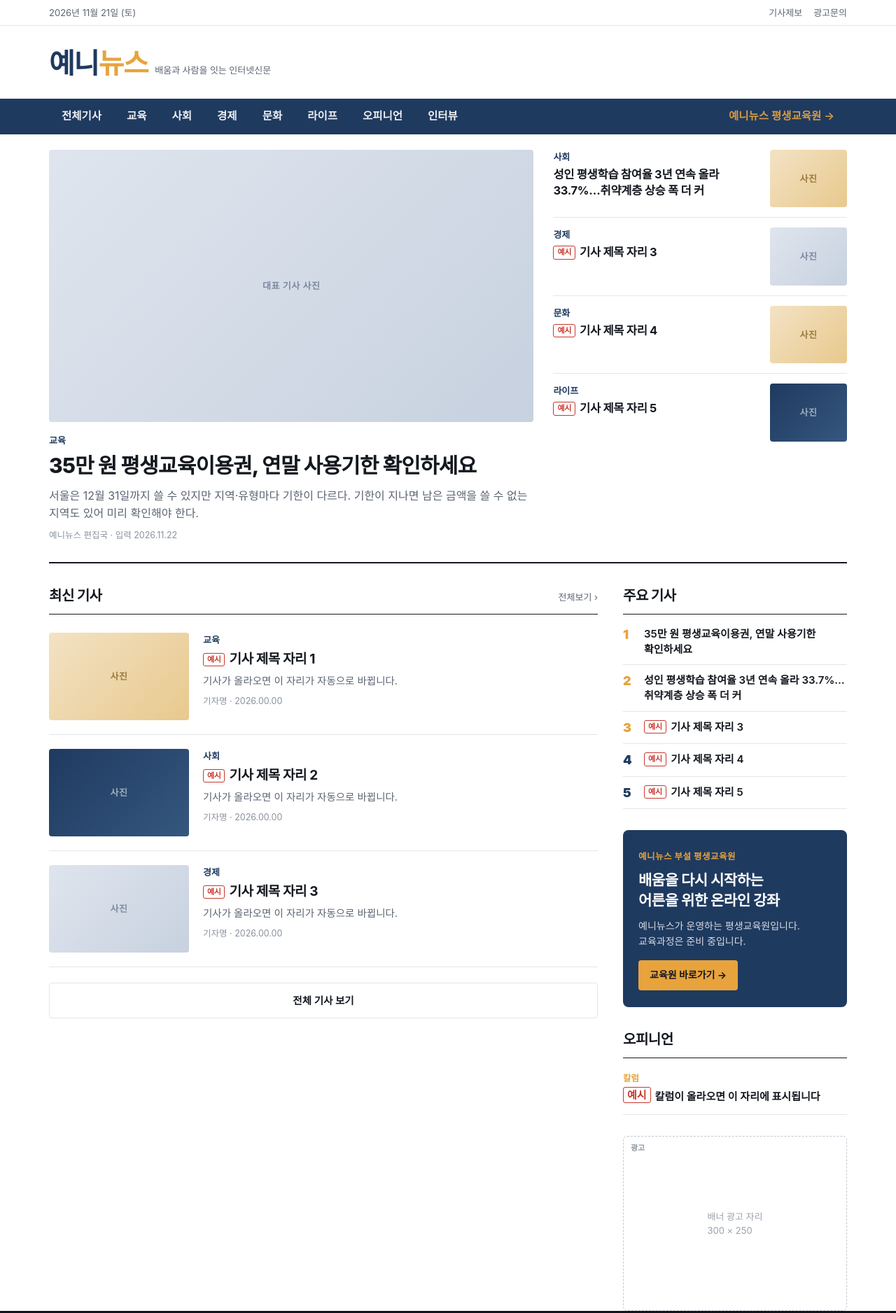
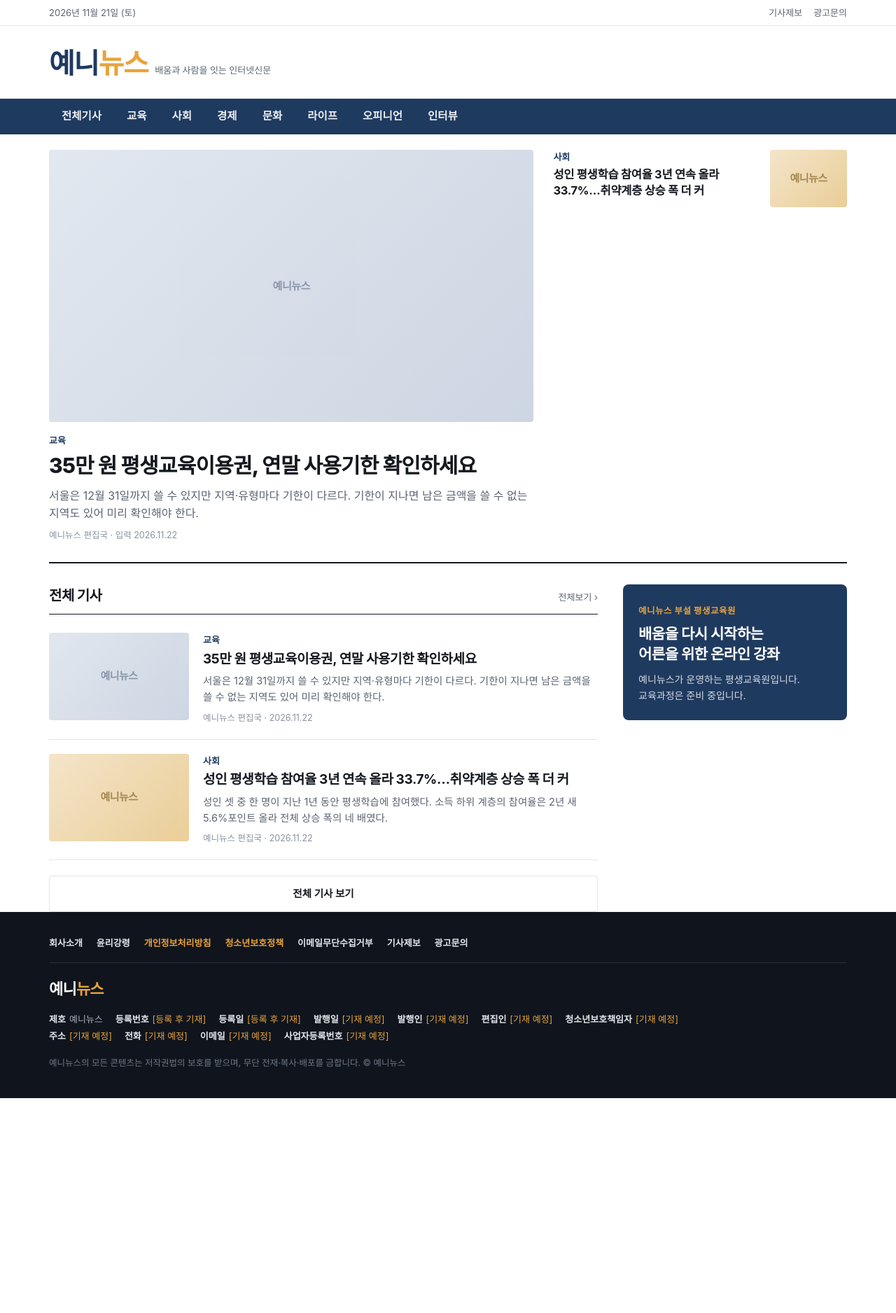
Before and after one commit to yenyisme-cyber/YENYnews, a plain HTML site: page index.html in a window 1280 px wide. Shown: the top 1876 px of the page at 70% size. After the commit the page ends 1569 px from the top, so only its background shows below. Drawn offline with Linux system fonts and the light colour scheme; a web font is replaced by a local one.

Commit message:
첫 화면에서 예시 자리 제거, 실제 기사만 표시
Co-Authored-By: Claude Opus 5.5 <noreply@anthropic.com>
Claude-Session: https://claude.ai/code/session_01C2Dd5K8kYjTRECc1q313wn

```diff
--- a/assets/style.css
+++ b/assets/style.css
@@ -174,3 +174,9 @@ footer{background:#10151d;color:#aab2bf;font-size:13px;padding:34px 0 40px}
   .related .feed a{grid-template-columns:1fr 100px}
   .page h1{font-size:24px}
 }
+
+.top.solo{grid-template-columns:1fr}
+.top.solo .lead{display:grid;grid-template-columns:1.2fr 1fr;gap:28px;align-items:center}
+.top.solo .lead .ph{grid-row:span 5}
+.ph{font-weight:900;letter-spacing:-.5px;font-size:15px;opacity:.9}
+@media (max-width:980px){.top.solo .lead{display:block}}
--- a/index.html
+++ b/index.html
@@ -30,44 +30,34 @@
   <div class="wrap">
     <a href="articles/index.html">전체기사</a>
     <a href="category/edu.html">교육</a><a href="category/society.html">사회</a><a href="category/economy.html">경제</a><a href="category/culture.html">문화</a><a href="category/life.html">라이프</a><a href="category/opinion.html">오피니언</a><a href="category/interview.html">인터뷰</a>
-    <a href="#" class="edu">예니뉴스 평생교육원 →</a>
   </div>
 </nav>
 
 <main class="wrap">
-
   <section class="top" style="margin-top:22px">
     <a href="articles/2026-11-22-voucher-deadline.html" class="lead">
-      <div class="ph">대표 기사 사진</div>
+      <div class="ph">예니뉴스</div>
       <div class="cat">교육</div>
       <h1 class="t">35만 원 평생교육이용권, 연말 사용기한 확인하세요</h1>
       <p>서울은 12월 31일까지 쓸 수 있지만 지역·유형마다 기한이 다르다. 기한이 지나면 남은 금액을 쓸 수 없는 지역도 있어 미리 확인해야 한다.</p>
       <div class="meta">예니뉴스 편집국 · 입력 2026.11.22</div>
     </a>
-    <div class="side-list"><a href="articles/2026-11-22-adult-learning-rate.html"><div><div class="cat">사회</div><h3 class="t">성인 평생학습 참여율 3년 연속 올라 33.7%…취약계층 상승 폭 더 커</h3></div><div class="ph c">사진</div></a><a href="#"><div><div class="cat">경제</div><h3 class="t"><span class="sample">예시</span>기사 제목 자리 3</h3></div><div class="ph">사진</div></a><a href="#"><div><div class="cat">문화</div><h3 class="t"><span class="sample">예시</span>기사 제목 자리 4</h3></div><div class="ph c">사진</div></a><a href="#"><div><div class="cat">라이프</div><h3 class="t"><span class="sample">예시</span>기사 제목 자리 5</h3></div><div class="ph b">사진</div></a></div>
+    <div class="side-list"><a href="articles/2026-11-22-adult-learning-rate.html"><div><div class="cat">사회</div><h3 class="t">성인 평생학습 참여율 3년 연속 올라 33.7%…취약계층 상승 폭 더 커</h3></div><div class="ph c">예니뉴스</div></a></div>
   </section>
   <div class="body">
     <section>
-      <div class="sec-h"><h2>최신 기사</h2><a href="articles/index.html">전체보기 ›</a></div>
-      <div class="feed"><a href="#"><div class="ph c">사진</div><div><div class="cat">교육</div><h3 class="t"><span class="sample">예시</span>기사 제목 자리 1</h3><p>기사가 올라오면 이 자리가 자동으로 바뀝니다.</p><div class="meta">기자명 · 2026.00.00</div></div></a><a href="#"><div class="ph b">사진</div><div><div class="cat">사회</div><h3 class="t"><span class="sample">예시</span>기사 제목 자리 2</h3><p>기사가 올라오면 이 자리가 자동으로 바뀝니다.</p><div class="meta">기자명 · 2026.00.00</div></div></a><a href="#"><div class="ph">사진</div><div><div class="cat">경제</div><h3 class="t"><span class="sample">예시</span>기사 제목 자리 3</h3><p>기사가 올라오면 이 자리가 자동으로 바뀝니다.</p><div class="meta">기자명 · 2026.00.00</div></div></a></div>
+      <div class="sec-h"><h2>전체 기사</h2><a href="articles/index.html">전체보기 ›</a></div>
+      <div class="feed"><a href="articles/2026-11-22-voucher-deadline.html"><div class="ph">예니뉴스</div><div><div class="cat">교육</div><h3 class="t">35만 원 평생교육이용권, 연말 사용기한 확인하세요</h3><p>서울은 12월 31일까지 쓸 수 있지만 지역·유형마다 기한이 다르다. 기한이 지나면 남은 금액을 쓸 수 없는 지역도 있어 미리 확인해야 한다.</p><div class="meta">예니뉴스 편집국 · 2026.11.22</div></div></a><a href="articles/2026-11-22-adult-learning-rate.html"><div class="ph c">예니뉴스</div><div><div class="cat">사회</div><h3 class="t">성인 평생학습 참여율 3년 연속 올라 33.7%…취약계층 상승 폭 더 커</h3><p>성인 셋 중 한 명이 지난 1년 동안 평생학습에 참여했다. 소득 하위 계층의 참여율은 2년 새 5.6%포인트 올라 전체 상승 폭의 네 배였다.</p><div class="meta">예니뉴스 편집국 · 2026.11.22</div></div></a></div>
       <a href="articles/index.html" class="more">전체 기사 보기</a>
     </section>
     <aside>
-      <div class="rank">
-        <div class="sec-h"><h2>주요 기사</h2></div>
-        <ol><li><a href="articles/2026-11-22-voucher-deadline.html">35만 원 평생교육이용권, 연말 사용기한 확인하세요</a></li><li><a href="articles/2026-11-22-adult-learning-rate.html">성인 평생학습 참여율 3년 연속 올라 33.7%…취약계층 상승 폭 더 커</a></li><li><a href="#"><span class="sample">예시</span>기사 제목 자리 3</a></li><li><a href="#"><span class="sample">예시</span>기사 제목 자리 4</a></li><li><a href="#"><span class="sample">예시</span>기사 제목 자리 5</a></li></ol>
-      </div>
+
       <div class="edu-box">
         <small>예니뉴스 부설 평생교육원</small>
         <h3>배움을 다시 시작하는<br>어른을 위한 온라인 강좌</h3>
         <p>예니뉴스가 운영하는 평생교육원입니다. 교육과정은 준비 중입니다.</p>
-        <a href="#">교육원 바로가기 →</a>
       </div>
-      <div class="opinion">
-        <div class="sec-h"><h2>오피니언</h2></div>
-        <a href="#"><b>칼럼</b><span><span class="sample">예시</span>칼럼이 올라오면 이 자리에 표시됩니다</span></a>
-      </div>
-      <div class="ad">배너 광고 자리<br>300 × 250</div>
+
     </aside>
   </div>
 </main>
```
Also changed, not shown: articles/2026-11-22-adult-learning-rate.html (+0 -1 lines), articles/2026-11-22-voucher-deadline.html (+0 -1 lines), articles/index.html (+1 -2 lines), category/culture.html (+0 -1 lines), category/economy.html (+0 -1 lines), category/edu.html (+1 -2 lines), category/interview.html (+0 -1 lines), category/life.html (+0 -1 lines), category/opinion.html (+0 -1 lines), category/society.html (+1 -2 lines), pages/about.html (+0 -1 lines), pages/ads.html (+0 -1 lines), pages/ethics.html (+0 -1 lines), pages/no-email.html (+0 -1 lines), 3 more files, 1 other file.
